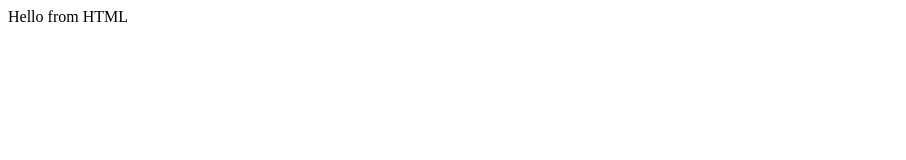
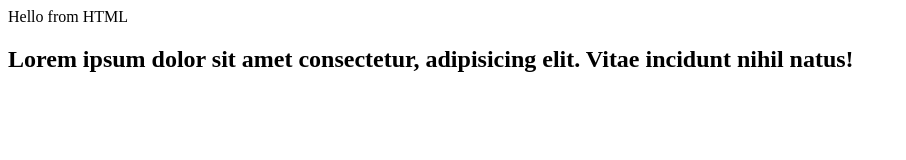
Before and after one commit to CodeExemple/29-Test, a plain HTML site: page index.html in a window 1280 px wide. Shown: the whole page, without its empty margins (0-906 px from the left). Drawn offline with Linux system fonts and the light colour scheme.

Commit message:
Add h2 to html file

```diff
--- a/index.html
+++ b/index.html
@@ -8,5 +8,8 @@
 </head>
 <body>
     Hello from HTML
+    <h2>
+        Lorem ipsum dolor sit amet consectetur, adipisicing elit. Vitae incidunt nihil natus!
+    </h2>
 </body>
 </html>
```
